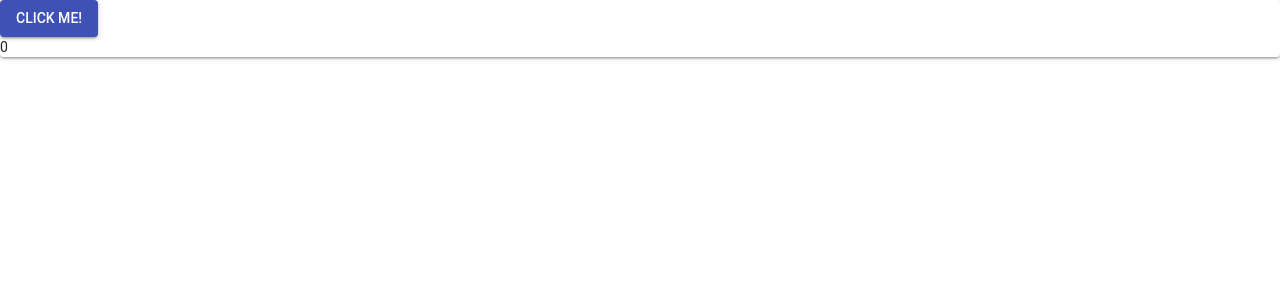
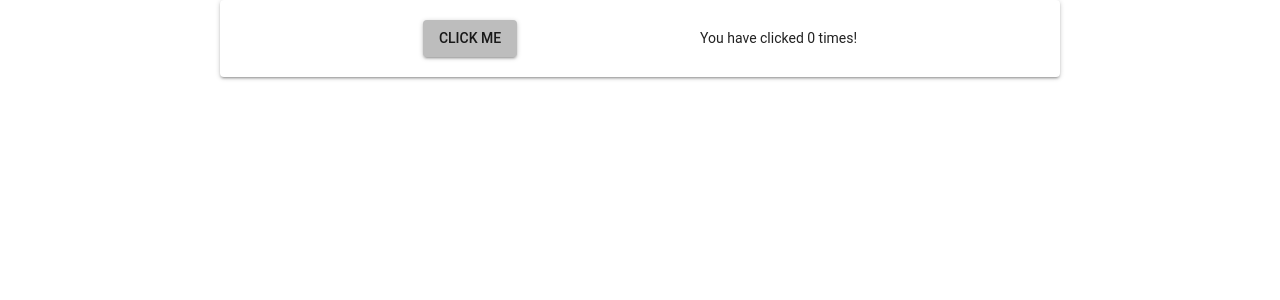
Before and after one commit to robbob42/clicker, a React (Create React App) app: page / in a window 1280 px wide. Shown: the top 300 px of the page. Built offline with nearby package versions, Linux system fonts and the light colour scheme.

Commit message:
Add basic styling and grid layout

```diff
--- a/package.json
+++ b/package.json
@@ -5,6 +5,8 @@
   "dependencies": {
     "@material-ui/core": "^3.9.3",
     "@material-ui/icons": "^3.0.2",
+    "@material-ui/styles": "^3.0.0-alpha.10",
+    "prop-types": "^15.7.2",
     "react": "^16.8.6",
     "react-dom": "^16.8.6",
     "react-scripts": "2.1.8",
--- a/src/App/App.jsx
+++ b/src/App/App.jsx
@@ -1,27 +1,11 @@
-import React, { useState } from 'react';
-import { Button, Typography, Paper } from '@material-ui/core';
+import React from 'react';
+import MainContainer from './MainContainer/MainContainer';
+
 
 function App() {
-  const [clickCount, updateClickCount] = useState(0);
-
-  const click = () => {
-    updateClickCount(clickCount + 1);
-  };
-
   return (
     <>
-      <Paper>
-        <Button
-          color="primary"
-          variant="contained"
-          onClick={click}
-        >
-          Click Me!
-        </Button>
-        <Typography>
-          {clickCount}
-        </Typography>
-      </Paper>
+      <MainContainer />
     </>
   );
 }
--- /dev/null
+++ b/src/App/MainContainer/MainContainer.jsx
@@ -0,0 +1,58 @@
+import React, { useState } from 'react';
+import PropTypes from 'prop-types';
+import {
+  Button, Typography, Paper, withStyles,
+  Grid,
+} from '@material-ui/core';
+
+const styles = theme => ({
+  paper: {
+    margin: '0 auto',
+    width: 800,
+    padding: 20,
+  },
+  button: {
+    backgroundColor: theme.palette.grey[400],
+  },
+});
+
+function MainContainer({ classes }) {
+  const [clickCount, updateClickCount] = useState(0);
+
+  const click = () => {
+    updateClickCount(clickCount + 1);
+  };
+
+  return (
+    <Paper className={classes.paper}>
+      <Grid
+        container
+        alignItems="center"
+        justify="space-evenly"
+      >
+        <Grid item>
+          <Button
+            variant="contained"
+            onClick={click}
+            className={classes.button}
+            disableRipple
+          >
+            Click Me
+          </Button>
+        </Grid>
+        <Grid item>
+          <Typography>
+            {`You have clicked ${clickCount} ${clickCount === 1 ? 'time' : 'times'}!`}
+          </Typography>
+        </Grid>
+      </Grid>
+    </Paper>
+  );
+}
+
+MainContainer.propTypes = {
+  // eslint-disable-next-line react/forbid-prop-types
+  classes: PropTypes.object.isRequired,
+};
+
+export default withStyles(styles)(MainContainer);
```
Also changed, not shown: 1 other file (tests, documents, lock files or other folders).
